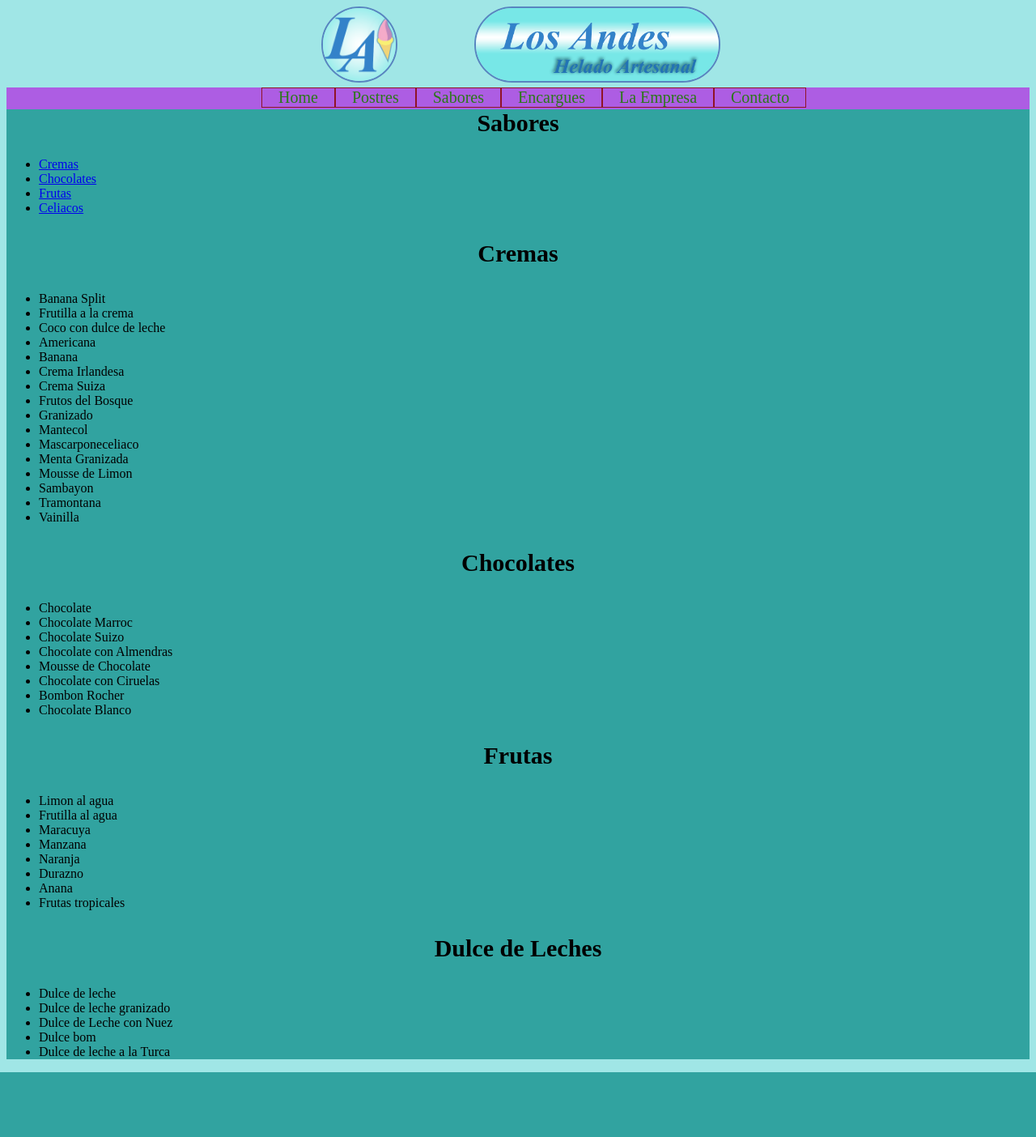
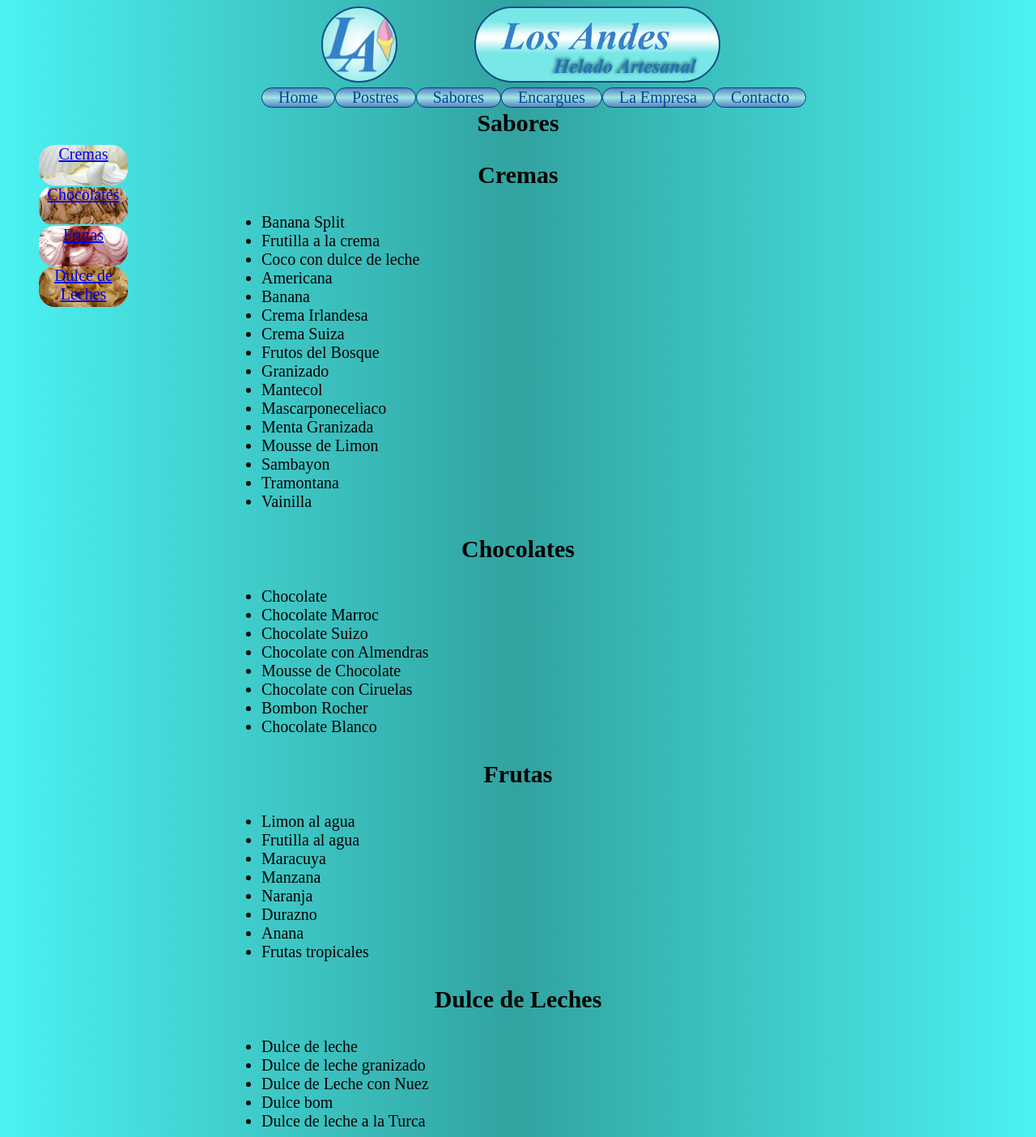
Before and after one commit to Pablo-Rivera/privera, a PHP site: page /Sabores.html in a window 1280 px wide. Shown: the whole page at 81% size. Before the commit the page ends 1324 px from the top, so only its background shows below. Run offline with PHP 8.4, Linux system fonts and the light colour scheme.

Commit message:
retoques de colores y pag sabores

```diff
--- a/site/Sabores.html
+++ b/site/Sabores.html
@@ -22,11 +22,11 @@
     </nav>
     <article>
 		<h1>Sabores</h1>
-		<ul>
-      <li> <a href="#c1">Cremas<a></li>
-			<li> <a href="#c2">Chocolates<a></li>
-			<li><a href="#c3">Frutas<a></li>
-			<li><a href="#c4">Celiacos<a></li>
+		<ul class="ulestatic">
+      <li class="crema"><a href="#c1">Cremas<a></li>
+			<li class="chocolate"><a href="#c2">Chocolates<a></li>
+			<li class="frutas"><a href="#c3">Frutas<a></li>
+			<li class="dulcedeleche"><a href="#c4">Dulce de Leches<a></li>
 		</ul>
     <section>
       <h1 id="c1">Cremas</h1>
--- a/site/css/style.css
+++ b/site/css/style.css
@@ -1,10 +1,9 @@
   body{
-    background-color: #a0e6e6;
+    background: linear-gradient(to right, #4cf2f2,#31a3a0,#4cf2f2);
   }
   header
   {
     margin:auto;
-    background-color: #a0e6e6;
     height:100px;
     width:674px;
   }
@@ -13,10 +12,9 @@
     margin-left:14%;
     height:90%;
     border-radius: 50px;
-    border: 2px solid #5885c0;
+    border: 2px solid #174b86;
   }
   nav{
-    background-color: #ad5de3;
     height:27px;
   }
   nav ul{
@@ -28,23 +26,24 @@
   	float: left;
   	padding-right: 20px;
   	padding-left: 20px;
+    background: linear-gradient(to top, #5885c0,#a0e6e6,#5885c0);
     list-style-type: none;
     font-size: 20px;
-    border: 1px solid #901326;
+    border: 1px solid #003e85;
+    border-radius: 20px;
   }
 
   nav ul a
   {
     text-decoration: none;
-  	color: #2b7819;
+  	color: #054691;
   }
   nav ul a:hover li {
-    color: #e61050;
-  	background-color: #31135a;
-    border: 1px solid #b9b22d;
+    color: #82ded5;
+    background: linear-gradient(to top, #a0e6e6,#5885c0,#a0e6e6);
+    border: 1px solid #a0e6e6;
   }
   article {
-    background-color: #31a3a0;
     height:100%;
     margin-top: -25px;
   }
@@ -100,3 +99,42 @@
     margin-bottom:1px;
   }
   /*--------------------------------*/
+  /*----------SABORES-------------*/
+  section ul{
+    margin:auto;
+    width:674px;
+  }
+  section ul li{
+    font-size:20px;
+  }
+  .ulestatic{
+    position: fixed;
+    list-style-type: none;
+    margin-top:-20px;
+  }.ulestatic li{
+    font-size:20px;
+    text-align: center;
+    height:50px;
+    width:110px;
+    border-radius:20px;
+  }
+  .crema{
+    background-image: url(crema.jpg);
+    background-repeat: no-repeat;
+    background-position: 0px center;
+  }
+  .dulcedeleche{
+    background-image: url(dulcedeleche.jpg);
+    background-repeat: no-repeat;
+    background-position: 0px center;
+  }
+  .chocolate{
+    background-image: url(chocolate.jpg);
+    background-repeat: no-repeat;
+    background-position: 0px center;
+  }
+  .frutas{
+    background-image: url(frutilla.jpg);
+    background-repeat: no-repeat;
+    background-position: 0px center;
+  }
```
Also changed, not shown: site/css/chocolate.jpg (added), site/css/crema.jpg (added), site/css/dulcedeleche.jpg (added), site/css/frutilla.jpg (added).
